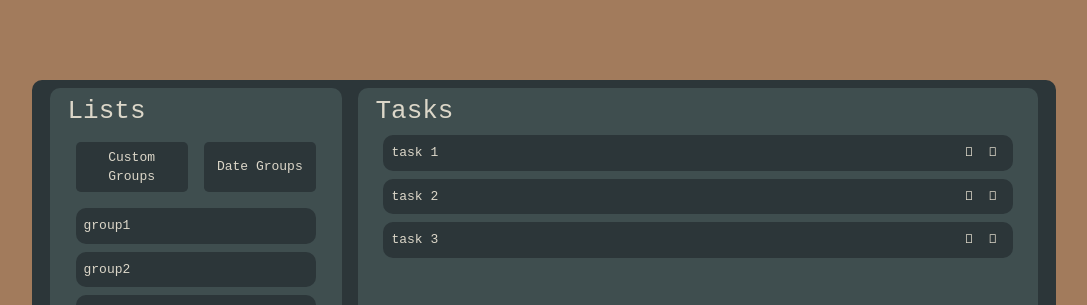
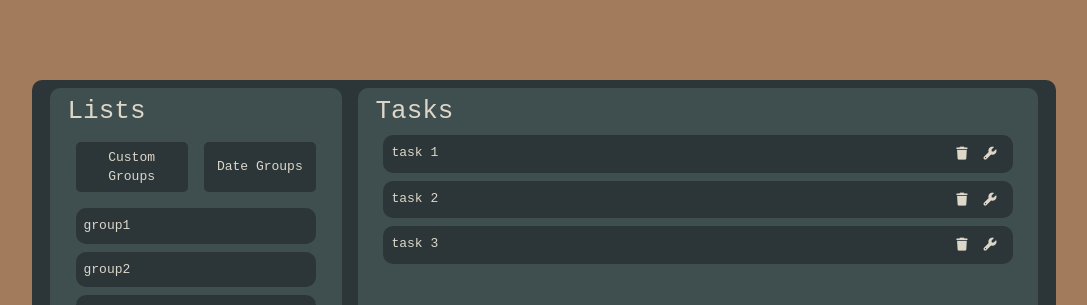
Before and after one commit to AbdallahNagy/Full-Stack-TODO-App, an Angular app: page / in a window 1280 px wide. Shown: the top 305 px of the page, without its empty margins (96-1183 px from the left). Built offline with nearby package versions, Linux system fonts and the light colour scheme.

Commit message:
FIX icons appearance

```diff
--- a/src/app/Components/tasks/tasks.component.html
+++ b/src/app/Components/tasks/tasks.component.html
@@ -6,16 +6,16 @@
             <li class="task-item">
                 <span>task 1</span>
                 <div class="icons">
-                    <a href="#"><i class="fa-light fa-trash"></i></a>
-                    <a href="#"><i class="fa-thin fa-wrench"></i></a>
+                    <a href="#"><i class="fa-solid fa-trash"></i></a>
+                    <a href="#"><i class="fa-solid fa-wrench"></i></a>
                 </div>
 
             </li>
             <li class="task-item">
                 <span>task 2</span>
                 <div class="icons">
-                    <a href="#"><i class="fa-light fa-trash"></i></a>
-                    <a href="#"><i class="fa-thin fa-wrench"></i></a>
+                    <a href="#"><i class="fa-solid fa-trash"></i></a>
+                    <a href="#"><i class="fa-solid fa-wrench"></i></a>
 
                 </div>
 
@@ -23,8 +23,8 @@
             <li class="task-item">
                 <span>task 3</span>
                 <div class="icons">
-                    <a href="#"><i class="fa-light fa-trash"></i></a>
-                    <a href="#"><i class="fa-thin fa-wrench"></i></a>
+                    <a href="#"><i class="fa-solid fa-trash"></i></a>
+                    <a href="#"><i class="fa-solid fa-wrench"></i></a>
                 </div>
 
             </li>
```
